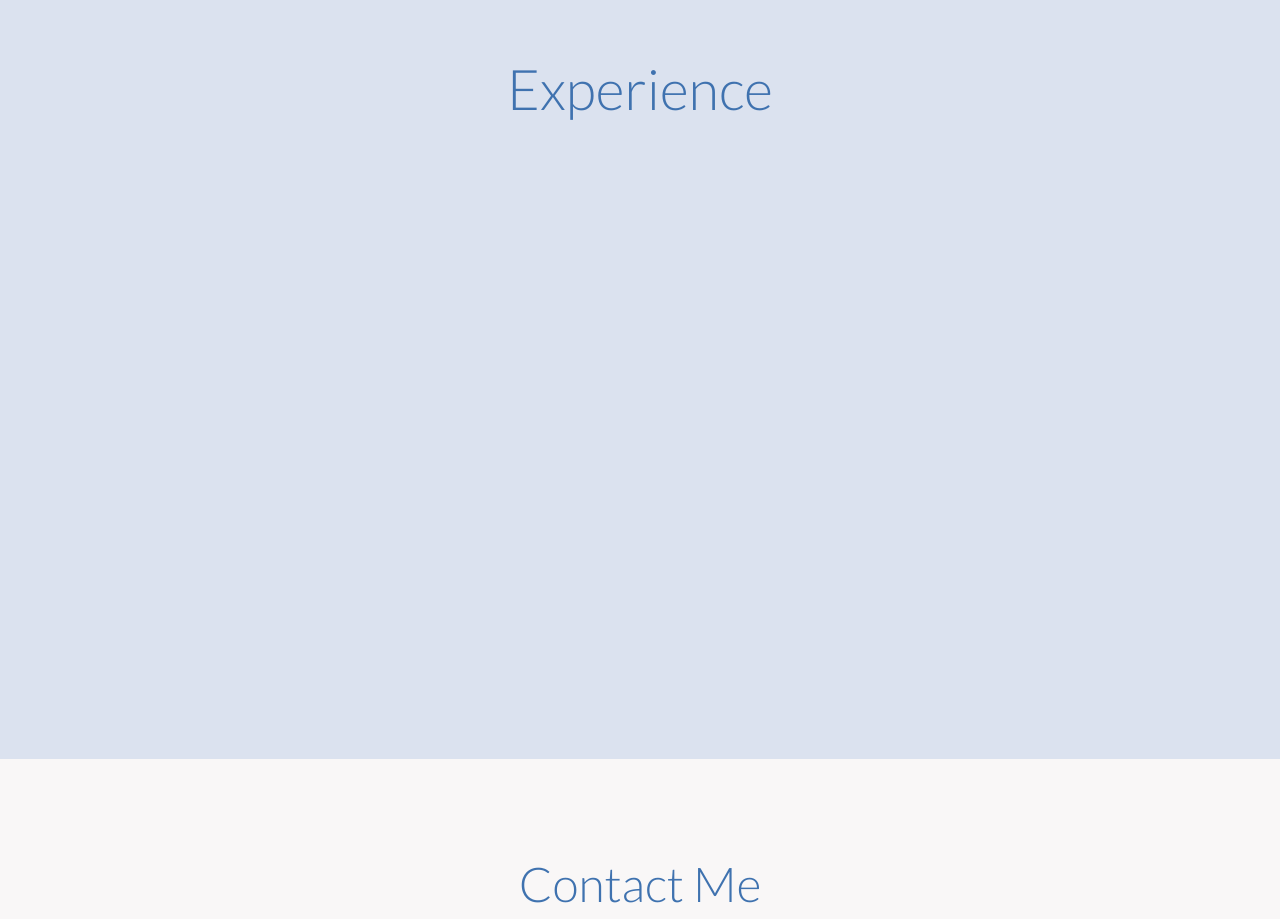
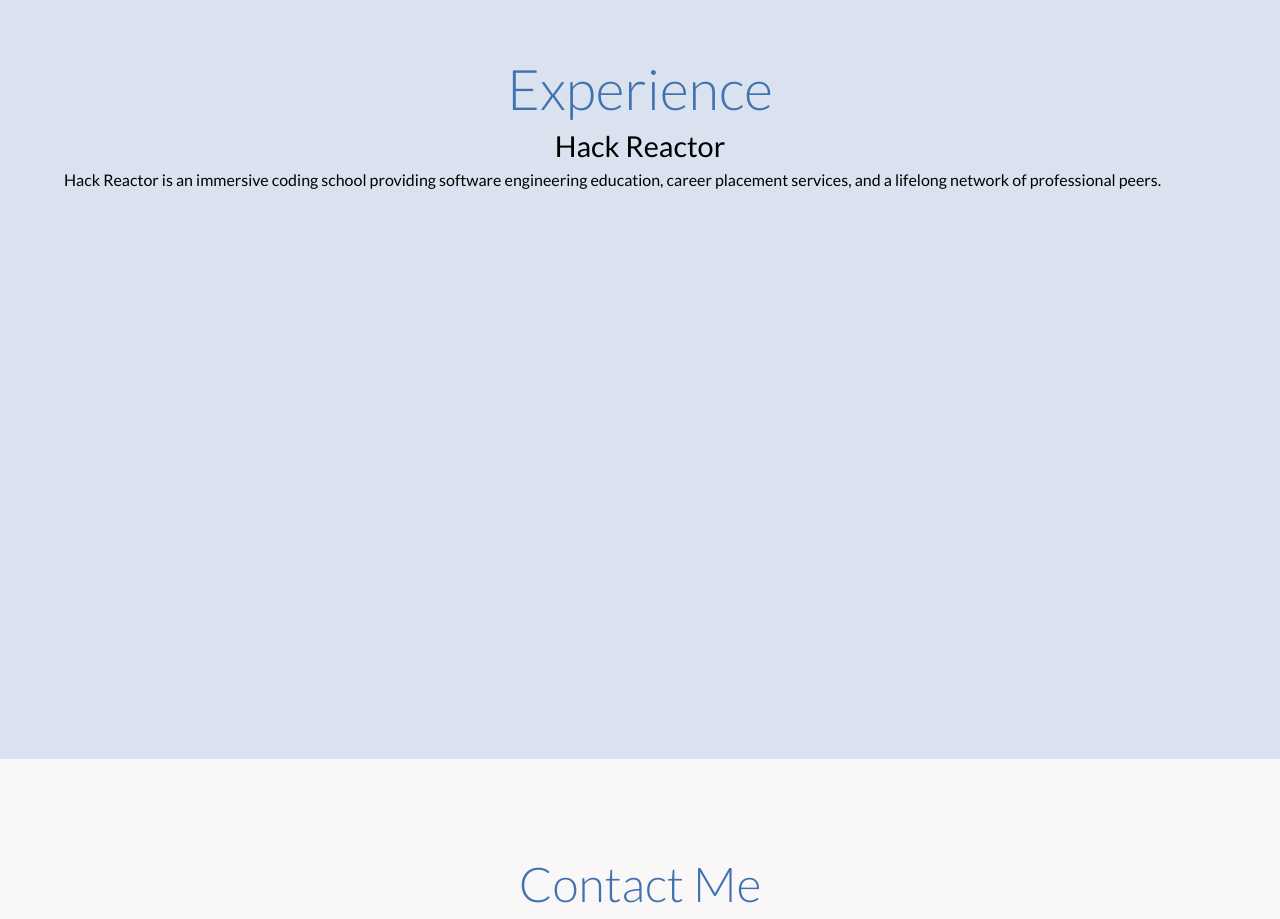
Before and after one commit to nimaester/personalsite, a React (Create React App) app: page / in a window 1280 px wide. Shown: the part 4220-5139 px from the top of the page. Built offline with nearby package versions, Linux system fonts and the light colour scheme.

Commit message:
css updates

```diff
--- a/src/Experience.js
+++ b/src/Experience.js
@@ -28,11 +28,13 @@
         exit='exit'
       >
         <motion.h2 variants={slideLeftAnimation}>Experience</motion.h2>
-
-        <div className='exp-container'>
-
-
-
+        <div className='grid-container'>
+          <div className='grid'>
+            <h3 className='title'>Hack Reactor</h3>
+            <p className='description'>
+            Hack Reactor is an immersive coding school providing software engineering education, career placement services, and a lifelong network of professional peers.
+            </p>
+          </div>
         </div>
       </motion.section>
     </div>
@@ -40,23 +42,3 @@
 });
 
 export default Experience;
-
-// <h3>Education</h3>
-//           <div className='education'>
-//             <ul>
-//               <li>
-//                 <p className="school-name">Hack Reactor</p><br />
-//                 <p className='year'>2020-2020</p>
-//               </li>
-//             </ul>
-//           </div>
-
-
-
-//           <div className='work'>
-//             <h3>Work</h3>
-//             <div>Stuff</div>
-//             <div>Stuff</div>
-//             <div>Stuff</div>
-//             <div>Stuff</div>
-//           </div>
--- a/src/styles/_experience.scss
+++ b/src/styles/_experience.scss
@@ -1,4 +1,4 @@
-.experience{
+.experience {
   padding: 4rem 4rem 0rem 4rem;
   background-color: #dbe2ef;
   height: 100vh;
@@ -15,24 +15,9 @@
     font-size: 1.8rem;
     line-height: 3rem;
     font-weight: 500;
-
-
-  }
-  .exp-container {
-    text-align: left;
-  }
-
-  .education, .work {
-    padding: 2rem 10rem;
-    text-align: left;
-    display: grid;
-    grid-template-columns: 250px 600px;
-  }
-  .school-name {
-    margin-top: 10px;
-    grid-row: 2/3;
   }
 }
+
 
 
 
```
